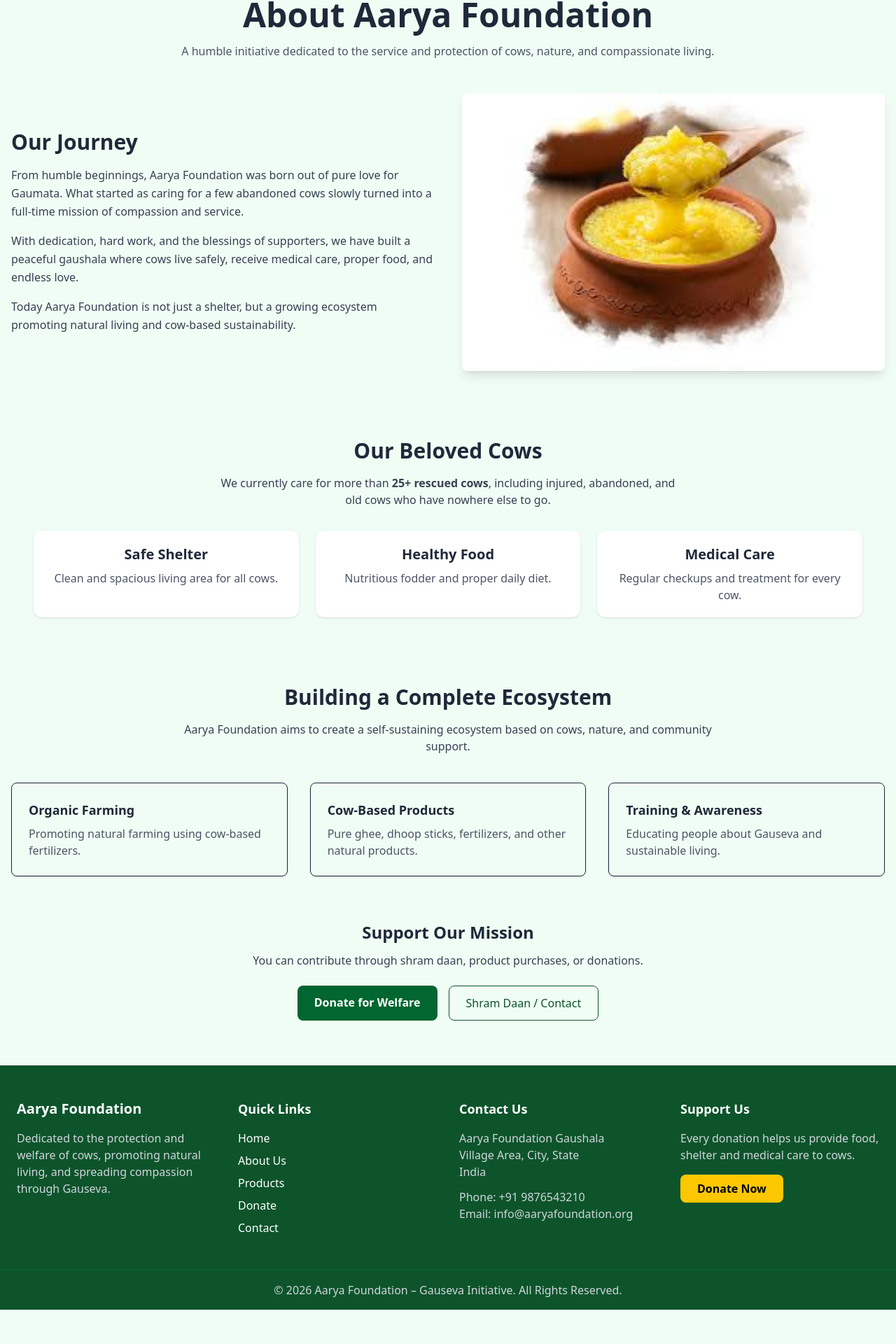
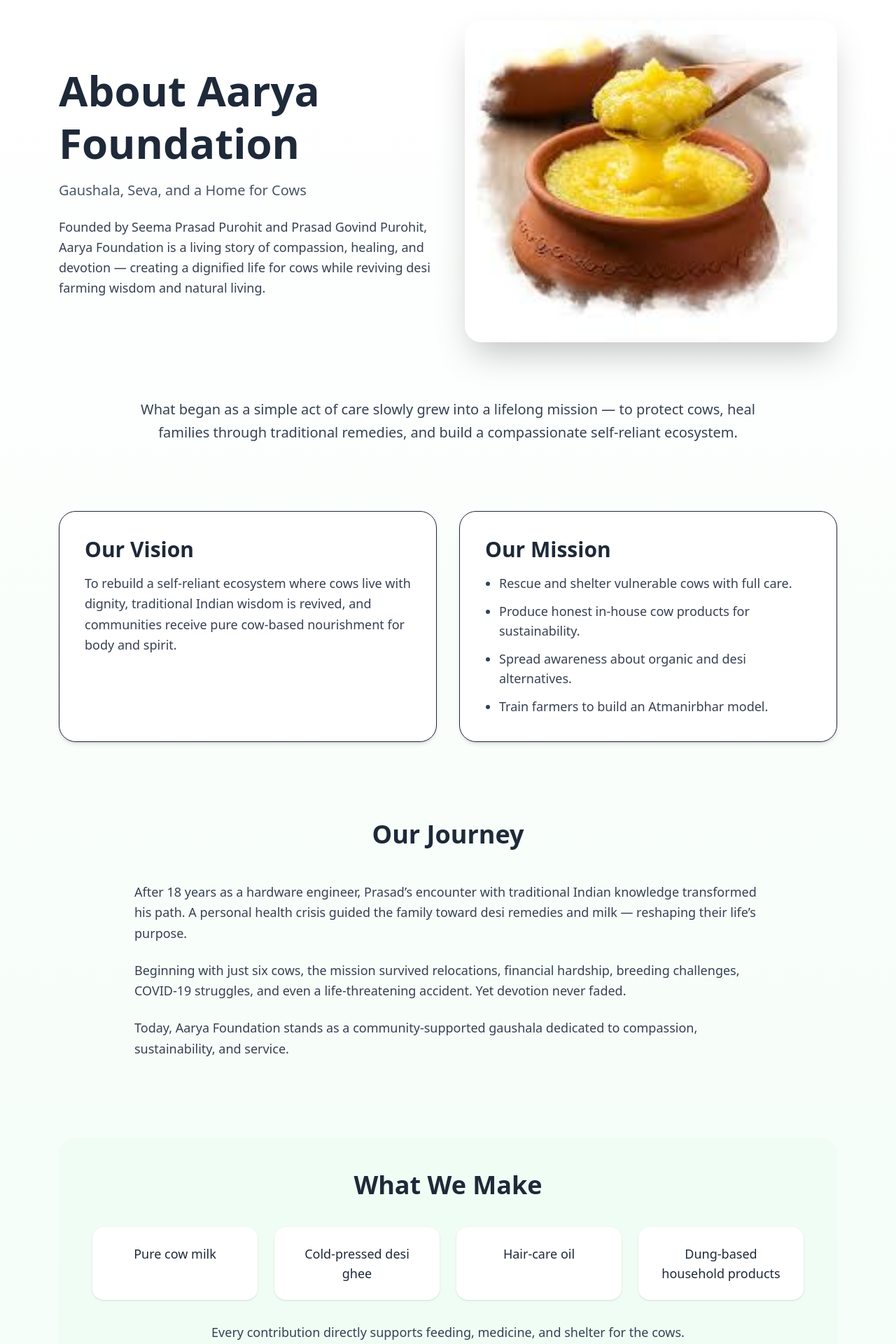
Before and after one commit to GovindxSharma/aaryafoundation, a Next.js app: page /about in a window 1280 px wide. Shown: the part 131-2051 px from the top of the page at 70% size. Before the commit the page ends 2002 px from the top, so only its background shows below. Built offline with nearby package versions, Linux system fonts and the light colour scheme.

Commit message:
About page content changes

```diff
--- a/app/about/page.tsx
+++ b/app/about/page.tsx
@@ -2,151 +2,176 @@ import Image from "next/image";
 
 export default function About() {
   return (
-    <section className="py-16">
-      <div className="container mx-auto px-4">
+    <section className="py-16 md:py-24 bg-gradient-to-b from-white to-green-50/40">
+      <div className="container mx-auto px-5 max-w-6xl">
 
-        {/* Page Header */}
-        <div className="text-center mb-12">
-          <h1 className="text-4xl md:text-5xl font-bold">
-            About Aarya Foundation
-          </h1>
+        {/* HERO */}
+        <div className="grid md:grid-cols-2 gap-12 items-center">
+          <div>
+            <h1 className="text-4xl sm:text-5xl md:text-6xl font-bold leading-tight">
+              About Aarya Foundation
+            </h1>
 
-          <p className="mt-4 text-gray-600 max-w-3xl mx-auto">
-            A humble initiative dedicated to the service and protection of cows,
-            nature, and compassionate living.
-          </p>
-        </div>
-
-        {/* Story Section */}
-        <div className="grid grid-cols-1 md:grid-cols-2 gap-10 items-center">
-          <div>
-            <h2 className="text-3xl font-bold mb-4">
-              Our Journey
-            </h2>
-
-            <p className="text-gray-700 leading-relaxed">
-              From humble beginnings, Aarya Foundation was born out of pure love
-              for Gaumata. What started as caring for a few abandoned cows slowly
-              turned into a full-time mission of compassion and service.
+            <p className="mt-4 text-xl text-gray-600">
+              Gaushala, Seva, and a Home for Cows
             </p>
 
-            <p className="mt-4 text-gray-700 leading-relaxed">
-              With dedication, hard work, and the blessings of supporters,
-              we have built a peaceful gaushala where cows live safely,
-              receive medical care, proper food, and endless love.
-            </p>
-
-            <p className="mt-4 text-gray-700 leading-relaxed">
-              Today Aarya Foundation is not just a shelter, but a growing
-              ecosystem promoting natural living and cow-based sustainability.
+            <p className="mt-6 text-gray-700 text-lg leading-relaxed">
+              Founded by Seema Prasad Purohit and Prasad Govind Purohit,
+              Aarya Foundation is a living story of compassion, healing,
+              and devotion — creating a dignified life for cows while
+              reviving desi farming wisdom and natural living.
             </p>
           </div>
 
-          <div className="rounded-lg overflow-hidden shadow-lg">
+          <div className="relative w-full h-[260px] sm:h-[340px] md:h-[460px] rounded-3xl overflow-hidden shadow-2xl">
             <Image
               src="/image.png"
               alt="Aarya Foundation Gaushala"
-              width={700}
-              height={500}
-              className="w-full h-full object-cover"
+              fill
+              className="object-cover"
+              priority
             />
           </div>
         </div>
 
-        {/* Cows Section */}
-        <div className="mt-16 bg-green-50 p-8 rounded-lg">
-          <h2 className="text-3xl font-bold text-center">
-            Our Beloved Cows
-          </h2>
+        {/* INTRO */}
+        <div className="mt-14 md:mt-20 max-w-4xl mx-auto text-center space-y-4">
+          <p className="text-gray-700 text-lg md:text-xl leading-relaxed">
+            What began as a simple act of care slowly grew into a lifelong
+            mission — to protect cows, heal families through traditional
+            remedies, and build a compassionate self-reliant ecosystem.
+          </p>
+        </div>
 
-          <p className="text-center mt-4 text-gray-700 max-w-2xl mx-auto">
-            We currently care for more than <b>25+ rescued cows</b>,
-            including injured, abandoned, and old cows who have nowhere else to go.
-          </p>
+        {/* VISION & MISSION */}
+        <div className="mt-16 md:mt-24 grid md:grid-cols-2 gap-8">
+          <div className="bg-white p-7 md:p-9 rounded-3xl shadow-md border">
+            <h2 className="text-2xl md:text-3xl font-bold mb-4">
+              Our Vision
+            </h2>
+            <p className="text-gray-700 text-lg leading-relaxed">
+              To rebuild a self-reliant ecosystem where cows live with
+              dignity, traditional Indian wisdom is revived, and
+              communities receive pure cow-based nourishment for body
+              and spirit.
+            </p>
+          </div>
 
-          <div className="grid grid-cols-1 md:grid-cols-3 gap-6 mt-8">
-            <div className="card text-center">
-              <h3 className="text-xl font-semibold">Safe Shelter</h3>
-              <p className="text-gray-600 mt-2">
-                Clean and spacious living area for all cows.
-              </p>
-            </div>
-
-            <div className="card text-center">
-              <h3 className="text-xl font-semibold">Healthy Food</h3>
-              <p className="text-gray-600 mt-2">
-                Nutritious fodder and proper daily diet.
-              </p>
-            </div>
-
-            <div className="card text-center">
-              <h3 className="text-xl font-semibold">Medical Care</h3>
-              <p className="text-gray-600 mt-2">
-                Regular checkups and treatment for every cow.
-              </p>
-            </div>
+          <div className="bg-white p-7 md:p-9 rounded-3xl shadow-md border">
+            <h2 className="text-2xl md:text-3xl font-bold mb-4">
+              Our Mission
+            </h2>
+            <ul className="list-disc pl-5 space-y-3 text-gray-700 text-lg">
+              <li>Rescue and shelter vulnerable cows with full care.</li>
+              <li>Produce honest in-house cow products for sustainability.</li>
+              <li>Spread awareness about organic and desi alternatives.</li>
+              <li>Train farmers to build an Atmanirbhar model.</li>
+            </ul>
           </div>
         </div>
 
-        {/* Future Ecosystem */}
-        <div className="mt-16">
-          <h2 className="text-3xl font-bold text-center">
-            Building a Complete Ecosystem
+        {/* JOURNEY */}
+        <div className="mt-20 md:mt-28">
+          <h2 className="text-3xl md:text-4xl font-bold text-center mb-8 md:mb-12">
+            Our Journey
           </h2>
 
-          <p className="mt-4 text-gray-700 text-center max-w-3xl mx-auto">
-            Aarya Foundation aims to create a self-sustaining ecosystem based on cows,
-            nature, and community support.
-          </p>
+          <div className="space-y-6 max-w-4xl mx-auto text-gray-700 text-lg leading-relaxed">
+            <p>
+              After 18 years as a hardware engineer, Prasad’s encounter
+              with traditional Indian knowledge transformed his path.
+              A personal health crisis guided the family toward desi
+              remedies and milk — reshaping their life’s purpose.
+            </p>
 
-          <div className="grid grid-cols-1 md:grid-cols-3 gap-8 mt-10">
-            <div className="border p-6 rounded-lg shadow">
-              <h3 className="font-semibold text-lg">Organic Farming</h3>
-              <p className="text-gray-600 mt-2">
-                Promoting natural farming using cow-based fertilizers.
-              </p>
-            </div>
+            <p>
+              Beginning with just six cows, the mission survived
+              relocations, financial hardship, breeding challenges,
+              COVID-19 struggles, and even a life-threatening accident.
+              Yet devotion never faded.
+            </p>
 
-            <div className="border p-6 rounded-lg shadow">
-              <h3 className="font-semibold text-lg">Cow-Based Products</h3>
-              <p className="text-gray-600 mt-2">
-                Pure ghee, dhoop sticks, fertilizers, and other natural products.
-              </p>
-            </div>
-
-            <div className="border p-6 rounded-lg shadow">
-              <h3 className="font-semibold text-lg">Training & Awareness</h3>
-              <p className="text-gray-600 mt-2">
-                Educating people about Gauseva and sustainable living.
-              </p>
-            </div>
+            <p>
+              Today, Aarya Foundation stands as a community-supported
+              gaushala dedicated to compassion, sustainability, and
+              service.
+            </p>
           </div>
         </div>
 
-        {/* CTA */}
-        <div className="mt-16 text-center">
-          <h3 className="text-2xl font-bold">
-            Support Our Mission
-          </h3>
+        {/* PRODUCTS */}
+        <div className="mt-20 md:mt-28 bg-green-50 rounded-3xl p-8 md:p-12">
+          <h2 className="text-3xl md:text-4xl font-bold text-center">
+            What We Make
+          </h2>
 
-          <p className="mt-3 text-gray-700">
-            You can contribute through shram daan, product purchases, or donations.
+          <div className="mt-10 grid sm:grid-cols-2 md:grid-cols-4 gap-6">
+            {[
+              "Pure cow milk",
+              "Cold-pressed desi ghee",
+              "Hair-care oil",
+              "Dung-based household products",
+            ].map((item) => (
+              <div
+                key={item}
+                className="bg-white p-6 rounded-2xl shadow-sm text-center font-medium text-lg"
+              >
+                {item}
+              </div>
+            ))}
+          </div>
+
+          <p className="mt-8 text-center text-gray-700 text-lg">
+            Every contribution directly supports feeding, medicine,
+            and shelter for the cows.
           </p>
+        </div>
 
-          <div className="mt-6 flex flex-col sm:flex-row justify-center gap-4">
-            <a href="/donation" className="btn-primary">
-              Donate for Welfare
+        {/* HOW TO HELP */}
+        <div className="mt-20 md:mt-28 text-center">
+          <h2 className="text-3xl md:text-4xl font-bold">
+            Be Part of This Seva
+          </h2>
+
+          <ul className="mt-8 space-y-3 text-gray-700 text-lg max-w-2xl mx-auto">
+            <li>Donate to support daily care and fodder.</li>
+            <li>Buy products that fund cow welfare.</li>
+            <li>Sponsor a cow or calf.</li>
+            <li>Provide medicines, fodder, or equipment.</li>
+            <li>Volunteer or spread awareness.</li>
+          </ul>
+
+          <div className="mt-10 flex flex-col sm:flex-row justify-center gap-4">
+            <a
+              href="/donation"
+              className="bg-green-900 text-white px-8 py-3.5 rounded-2xl shadow hover:bg-green-800 transition text-lg font-semibold"
+            >
+              Donate Now
             </a>
 
             <a
               href="/contact"
-              className="border border-green-900 text-green-900 px-6 py-3 rounded-lg hover:bg-green-900 hover:text-white transition"
+              className="border border-green-900 text-green-900 px-8 py-3.5 rounded-2xl hover:bg-green-900 hover:text-white transition text-lg font-semibold"
             >
-              Shram Daan / Contact
+              Contact / Volunteer
             </a>
           </div>
         </div>
 
+        {/* FINAL NOTE */}
+        <div className="mt-20 md:mt-28 text-center max-w-3xl mx-auto">
+          <h3 className="text-2xl md:text-3xl font-bold mb-4">
+            A Living Promise
+          </h3>
+
+          <p className="text-gray-700 text-lg leading-relaxed">
+            Aarya Foundation is more than a gaushala — it is a promise
+            of compassion, healing, and sustainable tradition. Your
+            support transforms struggle into a safe home for cows and
+            the communities that depend on them.
+          </p>
+        </div>
       </div>
     </section>
   );
```
